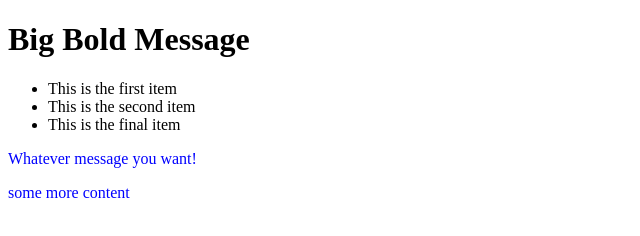
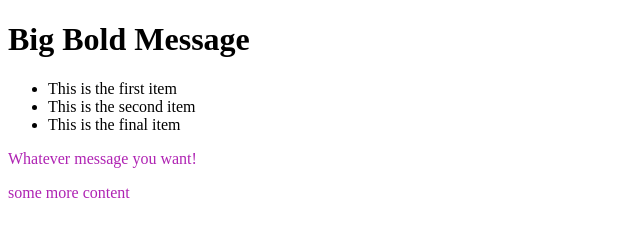
Before and after one commit to athenadolson/athenadolson.github.io, a plain HTML site: page index.html in a window 1280 px wide. Shown: the whole page, without its empty margins (0-640 px from the left). Drawn offline with Linux system fonts and the light colour scheme.

Commit message:
Update style.css

```diff
--- a/style.css
+++ b/style.css
@@ -1,3 +1,3 @@
 p {
-  color : blue;
+  color : #af23b3;
 }
```
